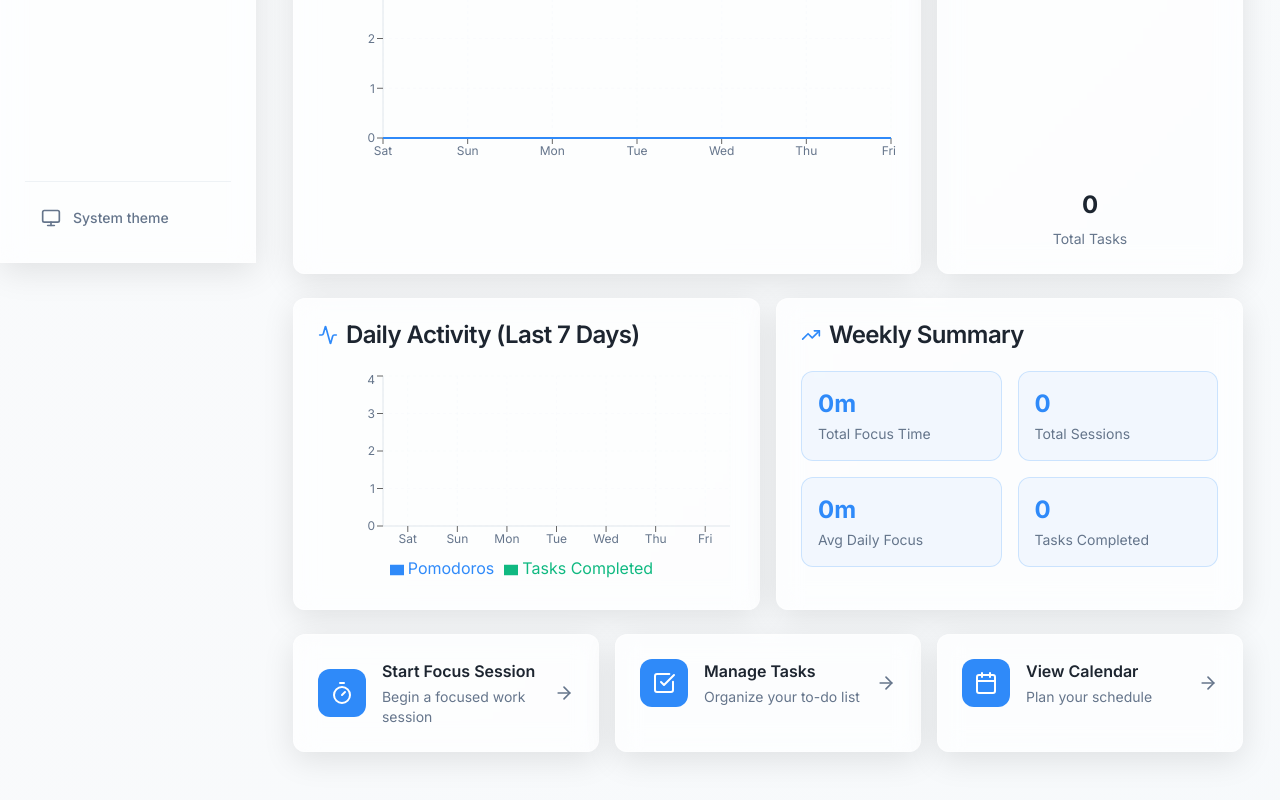
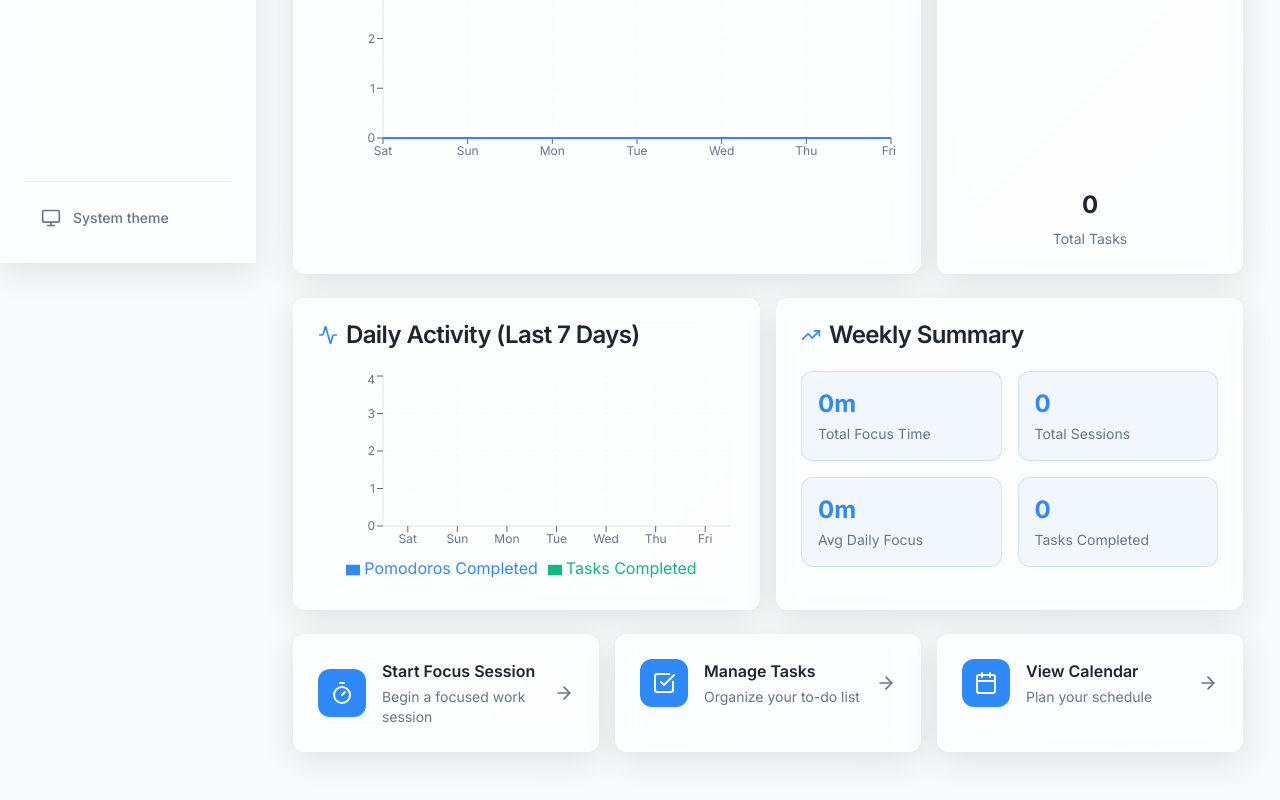
Before and after one commit to dominikkoenitzer/Zephyr, a React (Vite) app: page / in a window 1280 px wide. Shown: the part 537-1337 px from the top of the page. Built offline with nearby package versions, Linux system fonts and the light colour scheme.

Commit message:
Update Pomodoros label to 'Pomodoros Completed' for consistency

```diff
--- a/src/pages/Dashboard.jsx
+++ b/src/pages/Dashboard.jsx
@@ -384,7 +384,7 @@ function Dashboard() {
                   <Bar
                     dataKey="pomodoros"
                     fill="hsl(var(--primary))"
-                    name="Pomodoros"
+                    name="Pomodoros Completed"
                     radius={[6, 6, 0, 0]}
                   />
                   <Bar
```
